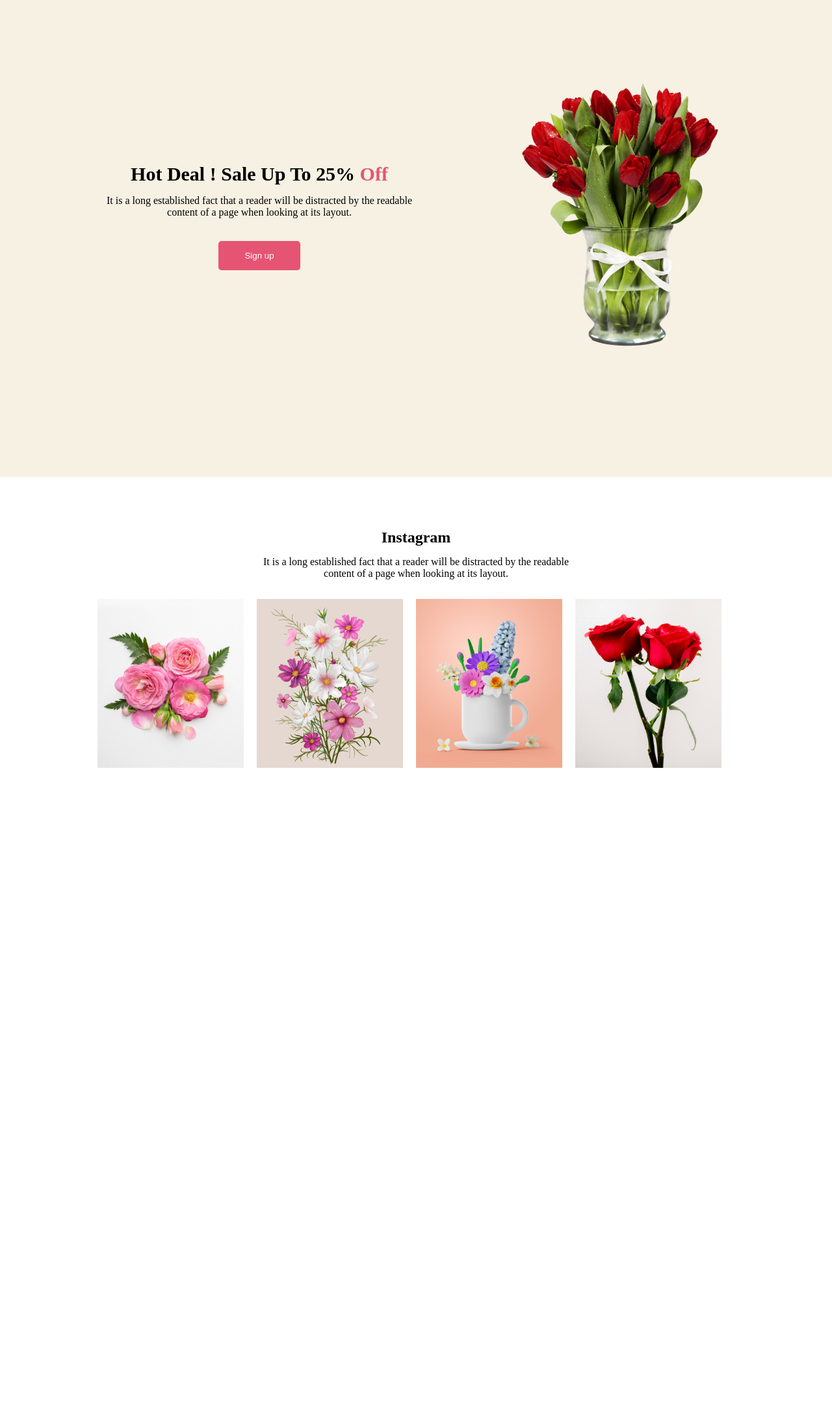
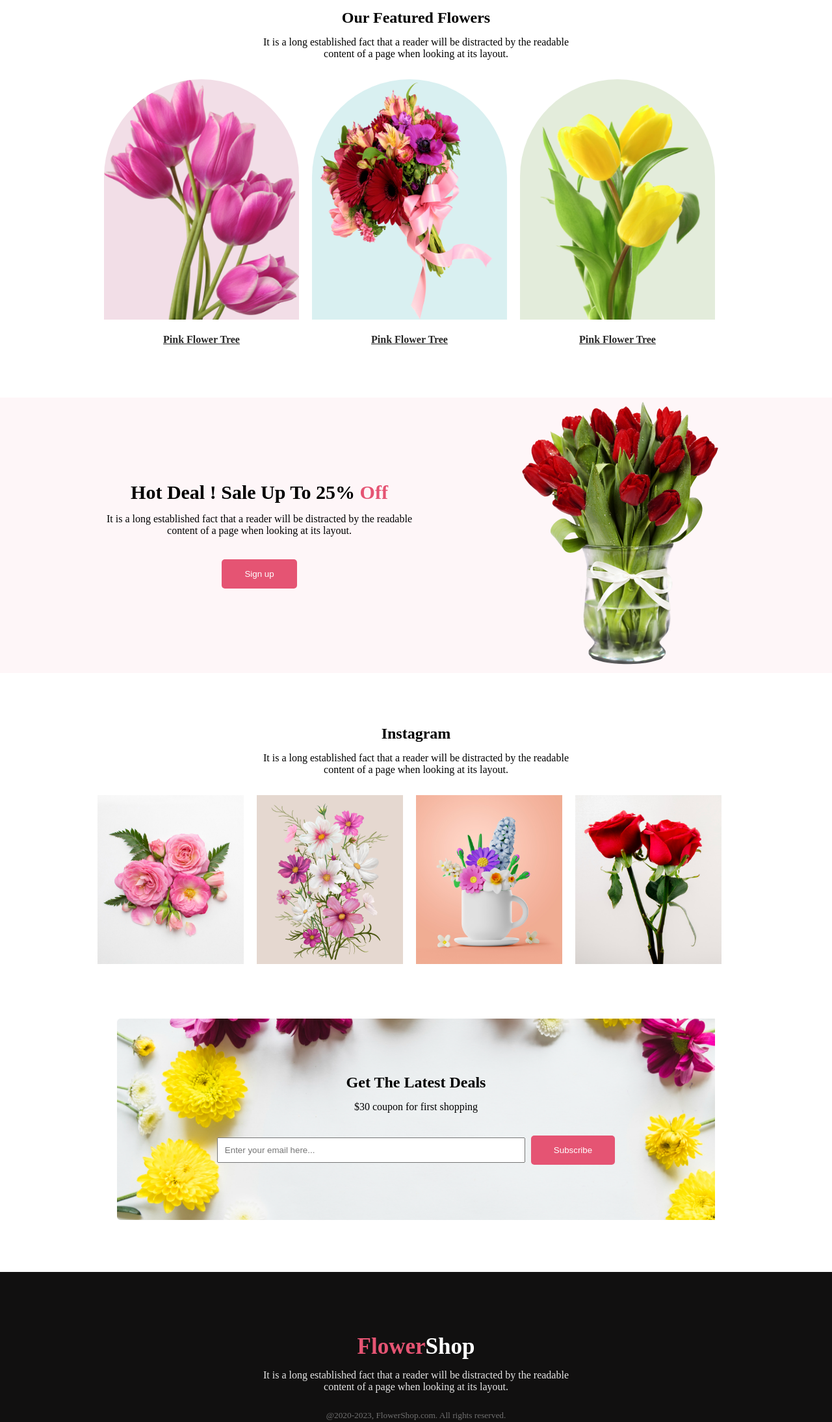
Before and after one commit to Sazal-Ahmed/flower-shop-assignment-1st, a plain HTML site: page index.html in a window 1280 px wide. Shown: the part 580-2769 px from the top of the page at 65% size. Before the commit the page ends 1766 px from the top, so only its background shows below. Drawn offline with Linux system fonts and the light colour scheme.

Commit message:
our featured flower section added

```diff
--- a/index.html
+++ b/index.html
@@ -25,6 +25,35 @@
                     <img src="./Flower Asset/pngwing 10.png" alt="images" class="image">
             </div>
     </section>
+    <!-- Feature section starts -->
+    <section>
+        <div class="featuure-section">
+            <div class="text-3">
+                <h2 class="title-4">Our Featured Flowers</h2>
+                <p class="description-2">It is a long established fact that a reader will be distracted by the readable <br>
+                    content of a page when looking at its layout.</p>
+
+            </div>
+
+            <div class="flex-container-1">
+                <div class="img-item1">
+                    <img src="./Flower Asset/pngwing 6.png" alt="" class="images-1"><br><br>
+                    <a href="#" class="link">Pink Flower Tree</a>
+                </div>
+                <div class="img-item1">
+                    <img src="./Flower Asset/pngwing 5.png" alt=""  class="images-2"><br><br>
+                    <a href="#" class="link">Pink Flower Tree</a>
+                </div>
+                <div class="img-item1">
+                    <img src="./Flower Asset/pngwing 7.png" alt=""  class="images-3"><br><br>
+                    <a href="#" class="link">Pink Flower Tree</a>
+                </div>
+            </div>
+        </div>
+        </div>
+    </section>
+
+
     <!-- Hot deal Section start-->
     <section class="deal-section">
         <div class="second-section">
@@ -71,9 +100,23 @@
 
    <!-- Latest Deal Section -->
    <section>
-    <div class="Fourth-section">
-
+    <div class="bg-img">
+        <div class="Fourth-section">
+            <h2 class="title-2">Get The Latest Deals</h2>
+            <p class="description-2">$30 coupon for first shopping</p>
+            <input type="text" placeholder="Enter your email here..." class="field">
+            <button class="btn-1 btn">Subscribe</button>
+        </div>
     </div>
    </section>
+   <!-- Footer Start here -->
+   <footer>
+    <div class="foot-section">
+        <h2 class="tiltle-3"><span class="design">Flower</span>Shop</h2>
+        <p class="description-3">It is a long established fact that a reader will be distracted by the readable <br>
+            content of a page when looking at its layout.</p>
+        <small id="owner">&commat;2020-2023, FlowerShop.com. All rights reserved.</small>
+    </div>
+   </footer>
 </body>
 </html>
--- a/styles.css
+++ b/styles.css
@@ -27,7 +27,7 @@
     color: white;
     background-color: #E55473;
     border: none;
-    padding: 15px 40px;
+    padding: 15px 35px;
     border-radius: 5px;
     margin-top: 20px;
 }
@@ -38,8 +38,7 @@
     display: flex;
     justify-content: space-evenly;
     align-items: center;
-    background-color: #f7f1e3;
-    height:100vh;
+    background: rgba(229, 84, 115, 0.05);
 
 }
 .tiltle-2{
@@ -75,3 +74,87 @@
 .images{
     width: 225px;
 }
+
+/* Latest deals start*/
+.bg-img{
+    margin: 80px 180px 0px 180px ;
+}
+
+.Fourth-section{
+    text-align: center;
+    background-image: url('Rectangle\ 9.png');
+    background-size: cover;
+    padding:85px;
+}
+.field{
+    padding:10px;
+    width: 450px;
+    margin-right: 5px;
+}
+
+/* footer section */
+.foot-section{
+    text-align: center;
+    background: #111010;
+    padding: 95px;
+    margin-top: 80px;
+}
+.tiltle-3{
+    color: white;
+    font-size: 35px;
+    font-weight: bold;
+}
+.design{
+    color: #E55473;;
+}
+.description-3{
+    color: rgba(255, 255, 255, 0.90);
+    margin-top: 15px;
+    margin-bottom: 25px;
+
+}
+#owner{
+    color: rgba(255, 255, 255, 0.40);
+    font-style: normal;
+    font-weight: 400;
+
+}
+/* features section starts */
+.featuure-section{
+    text-align: center;
+    margin-top: 80px;
+    margin-bottom: 80px;
+}
+.flex-container-1{
+    display: flex;
+    justify-content: center;
+    align-items: center;
+    margin-top: 30px;
+}
+.img-item1{
+    margin-right: 20px;
+
+}
+.images-1{
+    border-radius: 300px 300px 0px 0px;
+    background: rgba(167, 33, 98, 0.15);
+    width: 300px;
+    height: 370px;
+}
+.images-2{
+    border-radius: 300px 300px 0px 0px;
+    background: rgba(5, 151, 160, 0.15);
+    width: 300px;
+    height: 370px;
+}
+.images-3{
+    border-radius: 300px 300px 0px 0px;
+    background: rgba(71, 125, 17, 0.15);
+    width: 300px;
+    height: 370px;
+}
+.link{
+ color: #272727;
+text-align: center;
+font-weight: bolder;
+}
```
Also changed, not shown: Rectangle 9.png (renamed from Flower Asset/Rectangle 9.png).
